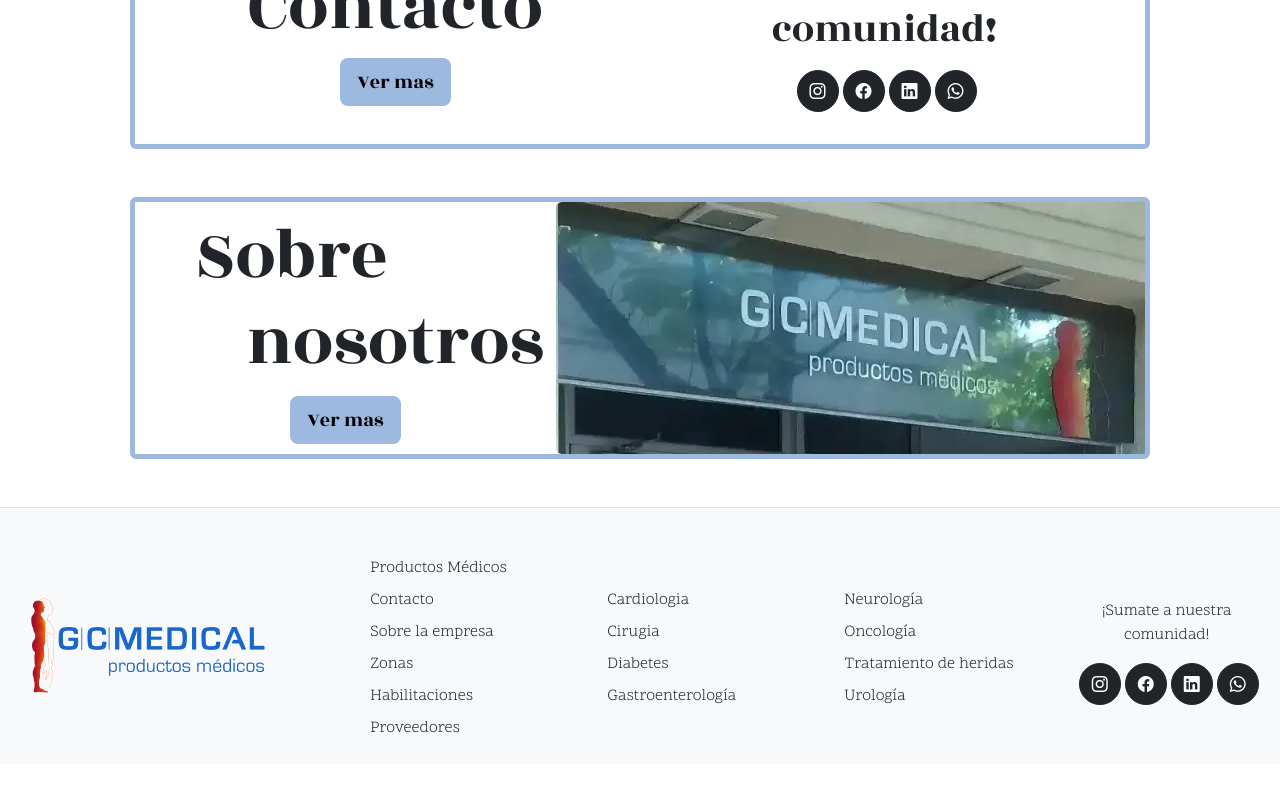
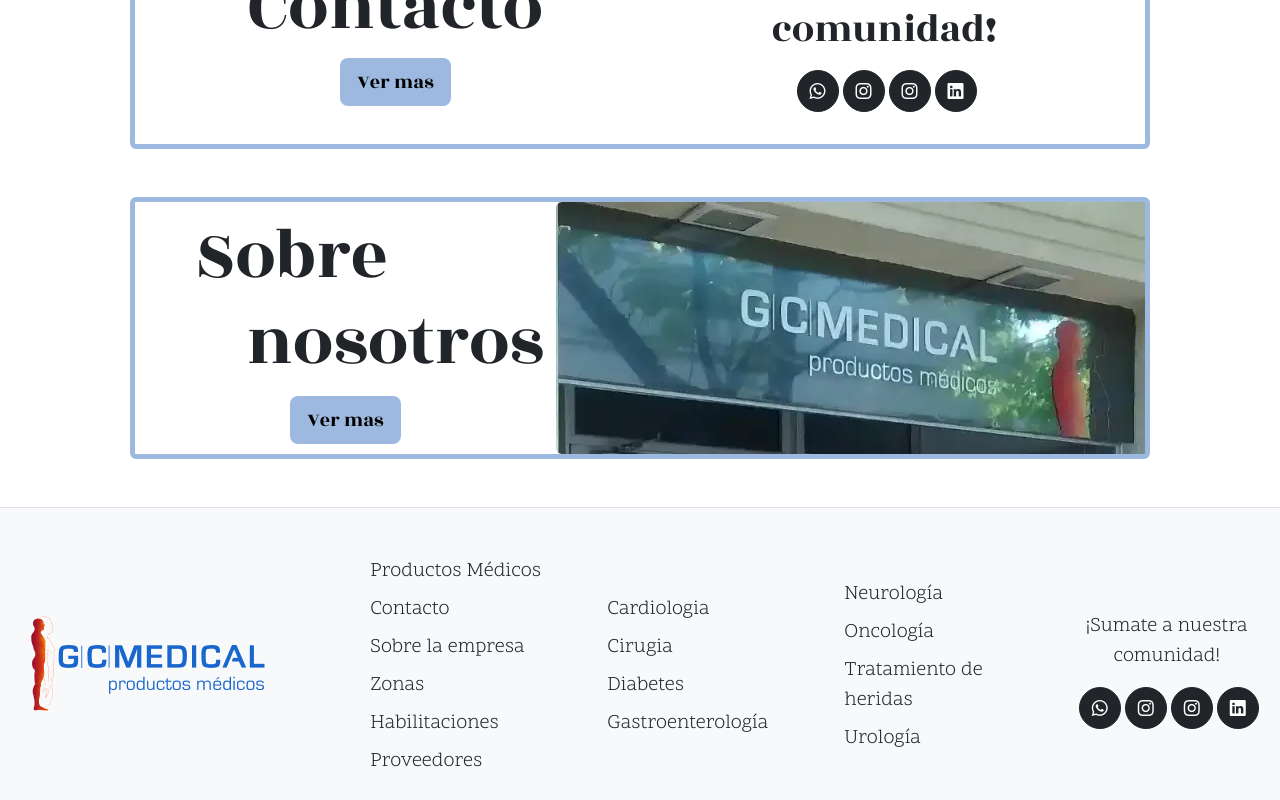
Before and after one commit to florencianionquepan/gc-medical, a React (Vite) app: page / in a window 1280 px wide. Shown: the part 990-1790 px from the top of the page. Before the commit the page ends 1754 px from the top, so only its background shows below. Built offline with nearby package versions, Linux system fonts and the light colour scheme.

Commit message:
fix footer

```diff
--- a/src/assets/ComunidadComponent.jsx
+++ b/src/assets/ComunidadComponent.jsx
@@ -1,8 +1,8 @@
 const iconos=[
-    {id:11, icono:'bi bi-instagram', link:'https://www.instagram.com/gcmedicalbb/?igsh=aTNvd2JkdXJ1N3Aw'},
-    {id:12, icono:'bi bi-facebook', link:'#'},
-    {id:13, icono:'bi bi-linkedin', link:'#'},
-    {id:14, icono:'bi bi-whatsapp', link:'https://wa.me/+542914372900'}
+    {id:14, icono:'bi bi-whatsapp', link:'https://wa.me/+542914372900'},
+    {id:11, icono:'bi bi-instagram', link:'https://www.instagram.com/gcmedicalbb'},
+    {id:12, icono:'bi bi-instagram', link:'https://www.instagram.com/gcmedicaldiabetes/'},
+    {id:13, icono:'bi bi-linkedin', link:'https://www.linkedin.com/in/gc-medical-18b7b8306/'}
   ];
 
 export const ComunidadComponent = () => {
--- a/src/assets/MiFooter.jsx
+++ b/src/assets/MiFooter.jsx
@@ -1,3 +1,4 @@
+import { Link } from "react-router-dom";
 import { ComunidadComponent } from "./ComunidadComponent";
 
 const generalItems=[
@@ -29,16 +30,18 @@ export const MiFooter = () => {
     <div className="container-fluid">
         <footer className="row px-2 pt-5 mt-5 bg-light border-top align-items-center justify-content-center justify-content-md-between">
             <div className="col-12 mb-3 col-md-5 col-lg-3">
-                <a href="/" className="text-dark text-decoration-none d-flex justify-content-center justify-content-md-start">
+                <Link to="/" className="text-dark text-decoration-none d-flex justify-content-center justify-content-md-start">
                     <img src="/img/logo.png" alt="logo"/>
-                </a>
+                </Link>
             </div>
 
             <div className="col-4 mb-3 col-md-5 col-lg-2">
                 <ul className="nav flex-column">
                     {generalItems.map(subItem => (
                         <li key={subItem.id} className="nav-item mb-2 ms-2">
-                            <a href={subItem.link} className="nav-link p-0 text-dark link-custom">{subItem.title}</a>
+                            <Link to={subItem.link} className="nav-link p-0 text-dark link-custom fs-5">
+                            {subItem.title}
+                            </Link>
                         </li>
                     ))}
                 </ul>
@@ -47,8 +50,10 @@ export const MiFooter = () => {
             <div className="col-4 mb-3 col-md-3 col-lg-2">
                 <ul className="nav flex-column">
                     {lineas1.map(subItem => (
-                        <li key={subItem.id} className="nav-item mb-2 ms-2">
-                            <a href={subItem.link} className="nav-link p-0 text-dark link-custom">{subItem.title}</a>
+                        <li key={subItem.id} className="nav-item mb-2 ms-2 fs-5">
+                            <Link to={subItem.link} className="nav-link p-0 text-dark link-custom fs-5">
+                                {subItem.title}
+                            </Link>
                         </li>
                     ))}
                 </ul>
@@ -58,14 +63,16 @@ export const MiFooter = () => {
                 <ul className="nav flex-column">
                     {lineas2.map(subItem => (
                         <li key={subItem.id} className="nav-item mb-2 ms-2">
-                            <a href={subItem.link} className="nav-link p-0 text-dark link-custom">{subItem.title}</a>
+                            <Link to={subItem.link} className="nav-link p-0 text-dark link-custom fs-5">
+                            {subItem.title}
+                            </Link>
                         </li>
                     ))}
                 </ul>
             </div>
 
-            <div className="col mb-3 col-md-4 col-lg-2">
-            <ComunidadComponent/>
+            <div className="col mb-3 col-md-4 col-lg-2 fs-5">
+                <ComunidadComponent/>
             </div>
         </footer>
     </div>
--- a/src/index.css
+++ b/src/index.css
@@ -1,9 +1,8 @@
 @import url(./fonts.css);
 
-/* este es el azul mas claro
-#4C80C5
-este el gris: #9DB9DF
-este el naranja: #EA7200*/
+/* azul mas claro #4C80C5
+gris: #9DB9DF
+naranja: #EA7200*/
 
 /* clases de links */
 /* este es el azul que queda para el menu active */
@@ -19,6 +18,12 @@ este el naranja: #EA7200*/
 .link-custom:active{
   color: #1966CC !important;
   background-color: transparent !important;
+}
+
+@media (max-width:500px) {
+  .link-custom{
+    font-size: 0.9rem !important;
+  }
 }
 
 /* clases para fondos */
```
